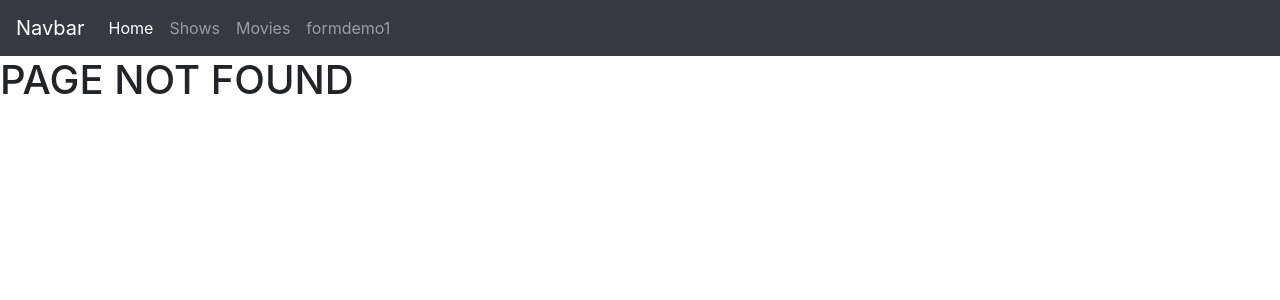
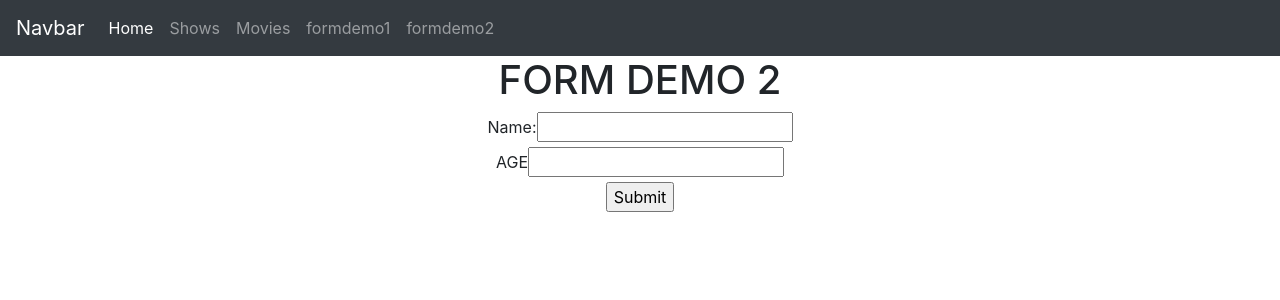
Before and after one commit to samirvithlani/kunj-mern-react, a React (Vite) app: page /formdemo2 in a window 1280 px wide. Before the commit this address had no page. Shown: the top 300 px of the page. Built offline with nearby package versions, Linux system fonts and the light colour scheme.

Commit message:
validation

```diff
--- a/src/App.jsx
+++ b/src/App.jsx
@@ -22,6 +22,7 @@
 import { PlayContent } from "./components/PlayContent";
 import { NetflixMovies } from "./components/NetflixMovies";
 import { FormDemo1 } from "./forms/FormDemo1";
+import { FormDemo2 } from "./forms/FormDemo2";
 
 function App() {
 
@@ -37,6 +38,7 @@
         <Route path="/playcontent/:name" element ={<PlayContent/>}></Route>
         <Route path="/netflixmovies" element ={<NetflixMovies/>}></Route>
         <Route path="/formdemo1" element = {<FormDemo1/>}></Route>
+        <Route path="/formdemo2" element = {<FormDemo2/>}></Route>
         <Route path="/*" element = {<Error404/>}></Route>
      </Routes>
     </div>
--- a/src/components/Navbar.jsx
+++ b/src/components/Navbar.jsx
@@ -41,6 +41,11 @@
               formdemo1
             </Link>
           </li>
+          <li class="nav-item">
+            <Link class="nav-link" to="/formdemo2">
+              formdemo2
+            </Link>
+          </li>
 
 
         </ul>
--- /dev/null
+++ b/src/forms/FormDemo2.jsx
@@ -0,0 +1,48 @@
+import React from 'react'
+import { useForm } from 'react-hook-form'
+
+export const FormDemo2 = () => {
+    const{register,handleSubmit,formState:{errors}}=useForm()
+    console.log("errors",errors)//{}
+    const submitHandler = (data)=>{
+        console.log(data)
+
+    }
+
+    const validationSchema = {
+        ageValidator:{
+            required:{
+                value:true,
+                message:"age is required"
+            },
+            min:{
+                value:18,
+                message:"min age 18"
+            },
+            max:{
+                value:60,
+                message:"max age 60"
+            }
+        }
+    }
+  return (
+    <div style={{textAlign:"center"}}>
+        <h1>FORM DEMO 2</h1>
+          <form onSubmit={handleSubmit(submitHandler)}>
+            <div>
+                <label>Name:</label>
+                <input type='text' {...register("name",{required:{value:true,message:"Name is Required*"}})}></input>
+                {errors.name && errors.name.message}
+            </div>
+            <div>
+                <label>AGE</label>
+                <input type='text' {...register("age",validationSchema.ageValidator)}></input>
+                {errors.age?.message}
+            </div>
+            <div>
+                <input type='submit'></input>
+            </div>
+          </form>
+    </div>
+  )
+}
```
Also changed, not shown: th.txt.
